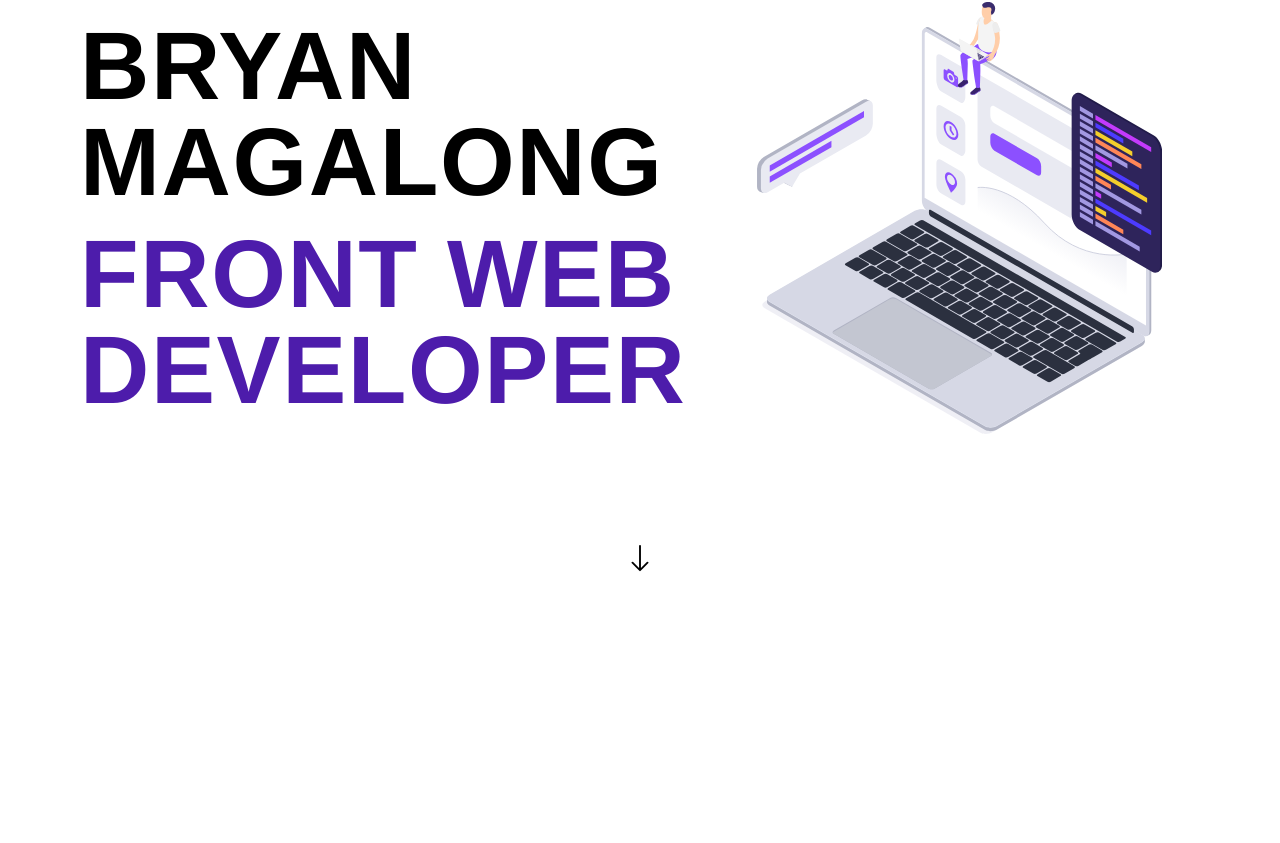
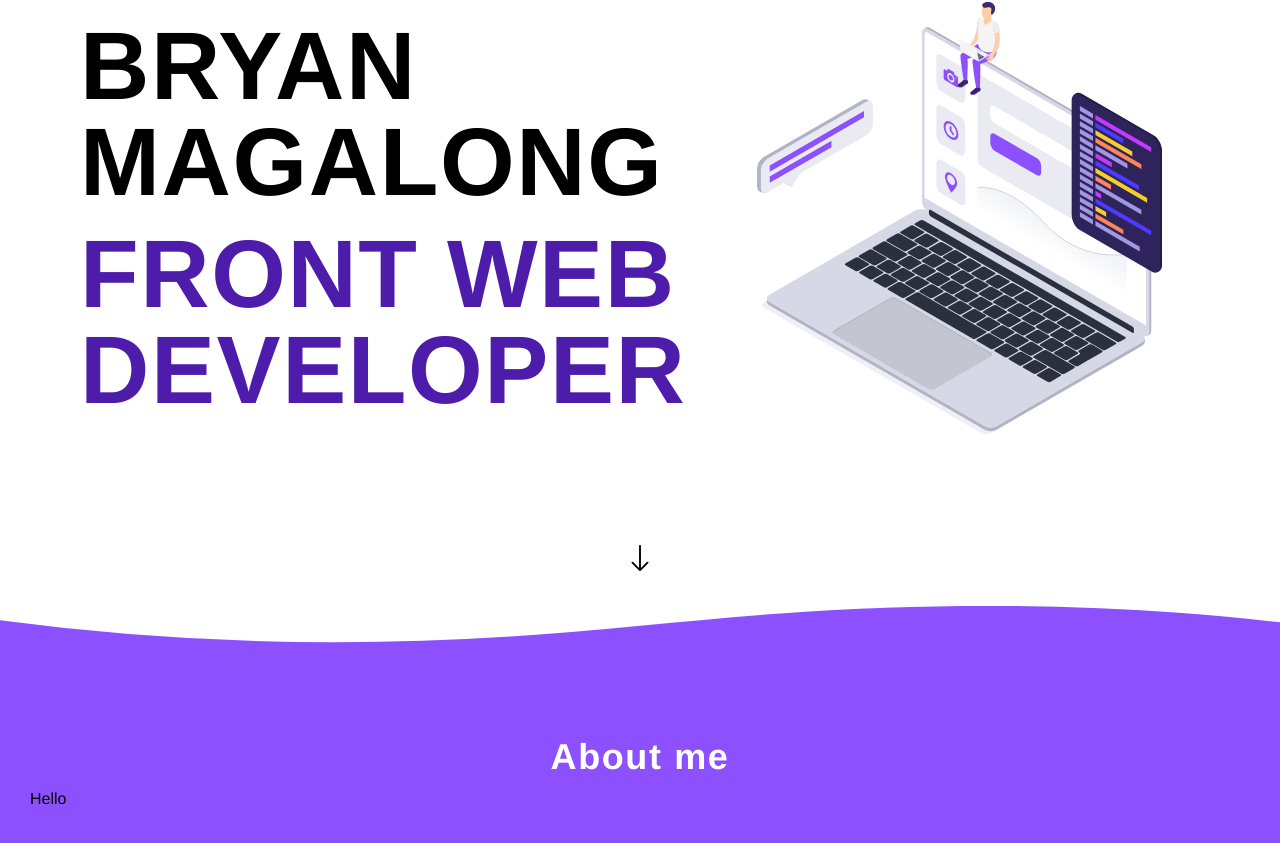
Before and after one commit to bryanmagalong/frontend-portfolio, a React (Create React App) app: page / in a window 1280 px wide. Shown: the part 195-1038 px from the top of the page. Before the commit the page ends 800 px from the top, so only its background shows below. Built offline with nearby package versions, Linux system fonts and the light colour scheme.

Commit message:
feat: add AboutMe component

```diff
--- a/src/app/App.js
+++ b/src/app/App.js
@@ -1,7 +1,8 @@
-import React from 'react';
-import Home from '../components/Home';
-import Navbar from '../components/Navbar';
-import GlobalStyles from '../theme/globalStyles';
+import React from "react";
+import AboutMe from "../components/AboutMe";
+import Home from "../components/Home";
+import Navbar from "../components/Navbar";
+import GlobalStyles from "../theme/globalStyles";
 
 function App() {
   return (
@@ -10,6 +11,7 @@ function App() {
       <Navbar />
       <div className="App">
         <Home />
+        <AboutMe />
       </div>
     </React.Fragment>
   );
--- /dev/null
+++ b/src/components/AboutMe/index.js
@@ -0,0 +1,19 @@
+import React from "react";
+
+import { Section } from "../shared/Section";
+import WaveDividerTop from "../shared/WaveDividerTop";
+import { Wrapper } from "../shared/Wrapper";
+import { AboutMeCard } from "./styled";
+
+const AboutMe = () => {
+  return (
+    <Wrapper bgColor>
+      <WaveDividerTop />
+      <Section title="About me" titleColor="white">
+        <AboutMeCard>Hello</AboutMeCard>
+      </Section>
+    </Wrapper>
+  );
+};
+
+export default AboutMe;
--- /dev/null
+++ b/src/components/AboutMe/styled.js
@@ -0,0 +1,5 @@
+import styled from "styled-components";
+
+export const AboutMeCard = styled.div`
+  overflow: hidden;
+`;
```
